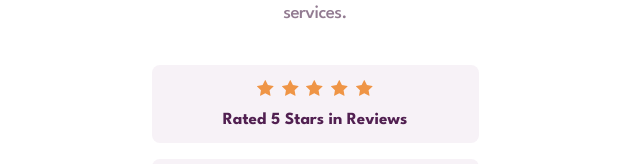
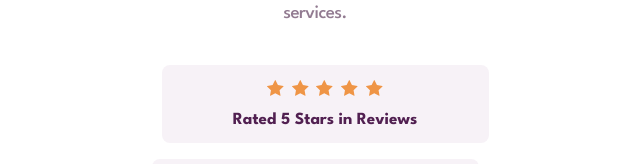
Before and after one commit to thomaserdmenger/social-proof-section-react, a React (Create React App) app: page / in a window 1280 px wide. In both pictures the pointer is over the element "Rated 5 Stars in Reviews". Shown: the part 269-433 px from the top of the page, without its empty margins (325-965 px from the left). Built offline with nearby package versions, Linux system fonts and the light colour scheme.

Commit message:
add transform scale & translateX to elements

```diff
--- a/src/App.css
+++ b/src/App.css
@@ -80,10 +80,19 @@ p {
   background-color: #f7f2f7;
   border-radius: var(--border-radius);
   margin-bottom: 1rem;
+  transition: all 1s;
 }
 
 .rating__element:last-of-type {
   margin-bottom: 0;
+}
+
+.rating__element:hover {
+  transform: translateX(10px);
+}
+
+#rating_1:hover {
+  transform: translateX(-10px);
 }
 
 .rating__stars {
@@ -112,10 +121,15 @@ p {
   flex-direction: column;
   margin-bottom: 1rem;
   padding: 2.5rem 2rem 2.1875rem 2rem;
+  transition: all 1s;
 }
 
 .review__element:last-of-type {
   margin-bottom: 6.1875rem;
+}
+
+.review__element:hover {
+  transform: scale(1.05);
 }
 
 .review__media {
```
